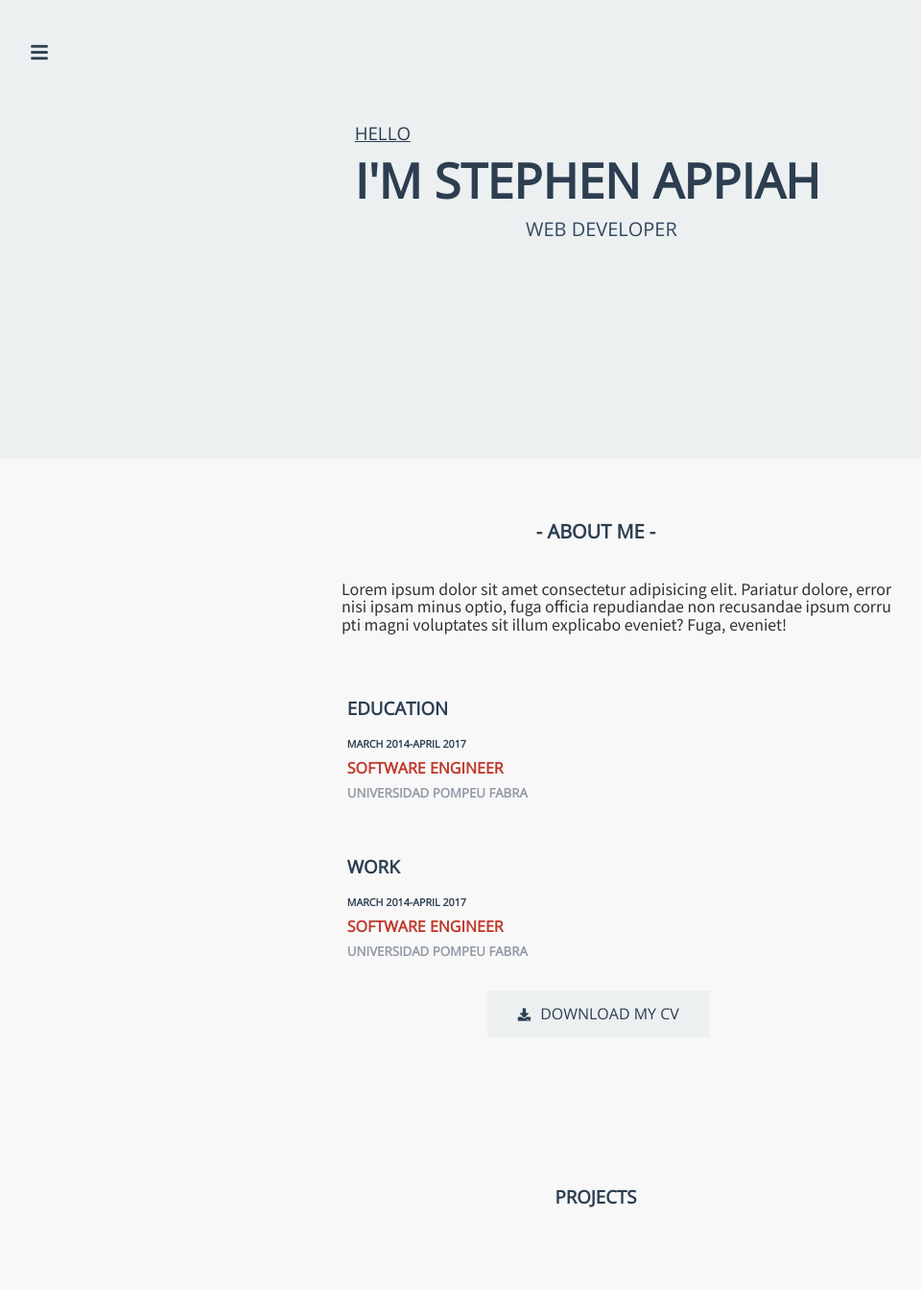
After one commit to APPIAHTECH/Profile, a PHP site: page / in a window 1280 px wide. The commit adds this page. Shown: the whole page at 96% size, without its empty margins (19-979 px from the left). Run offline with PHP 8.4, Linux system fonts and the light colour scheme; some libraries are stand-ins or nearby versions.

Commit message:
css: Added menu style, langing page style:TODO-> project sections

```diff
--- /dev/null
+++ b/index.html
@@ -0,0 +1,118 @@
+<!DOCTYPE html>
+<html lang="en">
+
+<head>
+    <meta charset="UTF-8">
+    <meta name="viewport" content="width=device-width, initial-scale=1.0">
+    <meta http-equiv="X-UA-Compatible" content="ie=edge">
+    <title>Stephen Appiah</title>
+    <link rel="stylesheet" href="https://use.fontawesome.com/releases/v5.6.3/css/all.css" integrity="sha384-UHRtZLI+pbxtHCWp1t77Bi1L4ZtiqrqD80Kn4Z8NTSRyMA2Fd33n5dQ8lWUE00s/"
+        crossorigin="anonymous">
+
+
+    <link rel="stylesheet" href="./style/style.css">
+</head>
+
+<body>
+
+    <header>
+
+        <div class="menu">
+            <i class="fas fa-bars" id="menu-bar"></i>
+            <nav class="nav mobile">
+
+                <div class="top">
+                    <div id="left">
+                        <li><a href="#">Stephen Appiah</a></li>
+                    </div>
+                    <div id="right">
+                        <li><a href="#"><i class="fas fa-times"></i></a></li>
+                    </div>
+                </div>
+
+                <ul class="menu active">
+                    <li><a href="#">Blog </a></li>
+                    <li><a href="#">About </a></li>
+                    <li><a href="#">Contact</a></li>
+                </ul>
+
+            </nav>
+        </div>
+
+        <div class="container" id="langindpage-container">
+            <h3 id="hello">HELLO</h3>
+            <h1 id="name">I'M STEPHEN APPIAH</h1>
+            <h5 id="webD">Web developer</h5>
+        </div>
+    </header>
+
+    <section>
+
+        <h2 id="whoiam"> - ABOUT ME - </h2>
+        <p id="info">
+            Lorem ipsum dolor sit amet consectetur adipisicing elit.
+            Pariatur dolore, error nisi ipsam minus optio, fuga officia repudiandae
+            non recusandae ipsum corrupti magni voluptates sit illum explicabo eveniet? Fuga, eveniet!
+        </p>
+
+        <div class="about">
+
+            <div class="cv">
+                <h3>EDUCATION</h3>
+                <ul id="list">
+                    <li>
+                        <h6>March 2014-APRIL 2017</h6>
+                    </li>
+                    <li>
+                        <h4>Software engineer</h4>
+                    </li>
+                    <li>
+                        <h5>Universidad Pompeu Fabra</h5>
+                    </li>
+                </ul>
+            </div>
+
+            <div class="cv">
+                <h3>Work</h3>
+                <ul id="list">
+                    <li>
+                        <h6>March 2014-APRIL 2017</h6>
+                    </li>
+                    <li>
+                        <h4>Software engineer</h4>
+                    </li>
+                    <li>
+                        <h5>Universidad Pompeu Fabra</h5>
+                    </li>
+                </ul>
+            </div>
+
+        </div>
+
+        <div class="buttons">
+            <button class="btn"><i class="fas fa-download"></i>DOWNLOAD MY CV</button>
+        </div>
+
+    </section>
+
+
+    <section>
+
+        <div class="projects">
+            <h3> PROJECTS </h3>
+        </div>
+        <div class="card project"></div>
+        <div class="card project"></div>
+        <div class="card project"></div>
+        <div class="card project"></div>
+        <div class="card project"></div>
+        <div class="card project"></div>
+    </section>
+
+    </section>
+    <script src="https://cdnjs.cloudflare.com/ajax/libs/Shuffle/5.2.1/shuffle.min.js"></script>
+    <script src="https://cdnjs.cloudflare.com/ajax/libs/jump.js/1.0.2/jump.min.js"></script>
+    <script src="./js/main.js"></script>
+</body>
+
+</html>
--- /dev/null
+++ b/style/button.css
@@ -0,0 +1,16 @@
+.btn {
+    border: none;
+    background: #ecf0f1;
+    padding: 15px 32px;
+    text-align: center;
+    text-decoration: none;
+    display: inline-block;
+    font-size: 16px;
+    margin: 4px 2px;
+    cursor: pointer;
+    opacity: 1;
+    transition: ease-in-out 0.3s;
+}
+
+.btn i{ font-size: 10pt; margin-right: 10px;}
+.btn:hover{ background: #2c3e50; color: #ecf0f1;}
--- a/style/layout.css
+++ b/style/layout.css
@@ -1 +1,113 @@
-@import './typografy.css'
+@import './typografy.css';
+@import './button.css';
+@import './nav.css';
+
+
+body{
+    background: #f8f8f8;
+}
+header,  section{
+    width: 100%;
+    height: auto;
+    box-sizing: border-box;
+}
+
+i{
+    font-size: 15pt;
+}
+header{
+    background: #ecf0f1;
+    display: flex;
+    flex-direction: row;
+}
+
+section{
+    padding: 5%;
+}
+.container{
+    width:100%;
+    height: 350px;
+}
+
+#langindpage-container{
+    width: 100%;
+    padding-top: 10%;
+}
+
+#hello{
+    font-weight: lighter;
+    text-decoration: underline;
+    margin-bottom: 10px;
+}
+
+#langindpage-container h1{
+    font-size: 50px;
+}
+
+#langindpage-container h1,h2,h3,h4,h5,h6{
+    margin: 0;
+    padding: 0;
+    text-align: justify;
+    text-transform: uppercase;
+}
+#name{
+    color: #2c3e50;
+}
+#webD{
+    margin-left: 20%;
+    font-size: 20px;
+    margin-top: 10px;
+    font-weight: lighter;
+    color: #34495e;
+}
+
+#whoiam{
+    color: #2c3e50;
+    font-size: 15pt;
+    text-align: center;
+    font-weight: bolder;
+}
+
+#info{
+    width: 50%;
+    word-break: break-all;
+    padding: 2%;
+    margin-left: 25%;
+    opacity: .8;
+}
+.about{
+    display: flex;
+    flex-flow: column nowrap;
+    justify-content: center;
+    margin-bottom: 25px;
+    width: 50%;
+    margin: 0 auto;
+}
+
+.buttons{
+    margin-left: 40%;
+
+}
+.cv{
+    height: auto;
+    width: 100%;
+    padding: 5%;
+    text-align: center;
+}
+
+ul#list{
+    margin-top: 20px;
+    text-decoration: none;
+    list-style: none;
+}
+
+ul#list li h6{ margin-bottom:10px;}
+ul#list li h5{ opacity: .5;}
+ul#list li h4{ margin-bottom:10px; color: #c0392b;}
+
+.projects{
+    text-align: center;
+    padding: 2%;
+}
+
+.projects h3 {text-align: center!important;}
--- /dev/null
+++ b/style/nav.css
@@ -0,0 +1,83 @@
+
+.menu{
+    display: block;
+    padding: 4%;
+    padding-top: 45px;
+    padding-right: 25%;
+}
+nav{
+    display: none;
+    flex-direction: column;
+    box-pack: justify;
+    position: absolute;
+    top: 0;
+    bottom: 0;
+    left: 0;
+    width: 320px;
+    height: auto;
+    background: #f4f7f6;
+    overflow: auto;
+    z-index: 300;
+    transition: ease-in .3s;
+
+}
+
+ul{ padding: 0px; margin: 0;}
+li{
+    list-style: none;
+}
+
+a{
+    text-decoration: none;
+    transition: color 0.3s ease-in-out;
+    transition: color 0.3s ease-in-out;
+    text-decoration: none;
+    font-size: 13px;
+    font-weight: lighter;
+    color: #202121;
+    text-align: center;
+}
+
+.menu li a{
+    position: relative;
+    display: block;
+    padding: 24px 36px;
+    padding-left: 0;
+    font-size: 17px;
+    font-weight: bold;
+    color: #202121;
+    cursor: pointer;
+    background: #f4f7f6;
+    border-bottom: 1px solid #E6EAEA;
+}
+
+.top{
+    height: 70px;
+    padding: 0 30px;
+    line-height: 70px;
+    font-size: 13px;
+    font-weight: normal;
+    background: #f4f7f6;
+    border-bottom: 1px solid #E6EAEA;
+    overflow: hidden;
+    z-index: 1;
+    transition: all 0.3s ease-in-out;
+    transition: all 0.3s ease-in-out;
+}
+
+#menu-bar{
+    color: #2c3e50;
+    cursor: pointer;
+}
+.top #left{
+    float: left;
+}
+
+.top #right{
+    float: right;
+}
+
+
+.menu li a:hover{
+    background: white;
+}
--- a/style/style.css
+++ b/style/style.css
@@ -1 +1,2 @@
-@import "./layout.css"
+@import url("https://cdnjs.cloudflare.com/ajax/libs/normalize/8.0.1/normalize.min.css");
+@import "./layout.css";
--- a/style/typografy.css
+++ b/style/typografy.css
@@ -1,11 +1,20 @@
 
-@import url('https://fonts.googleapis.com/css?family=Poppins|Roboto');
+@import url('https://fonts.googleapis.com/css?family=Noto+Sans+KR|Open+Sans');
 
 body{
     font-family: 'Roboto', sans-serif;
 }
 
-h1 , h2 , h3 , h4 , h5 , h6{
-    font-family: 'Poppins', sans-serif;
-    opacity: .8;
+h1 , h2 , h3 , h4 , h5 , h6, button{
+    font-family: 'Open Sans', sans-serif;
+    color: #2c3e50;
 }
+
+label , input, p{
+    font-family: 'Noto Sans KR', sans-serif;
+}
+}
+
+h1{
+    font-size: 35pt;
+}
```
Also changed, not shown: app.html (deleted, +0 -129 lines).
